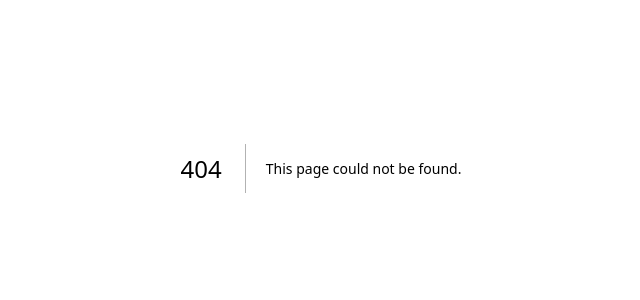
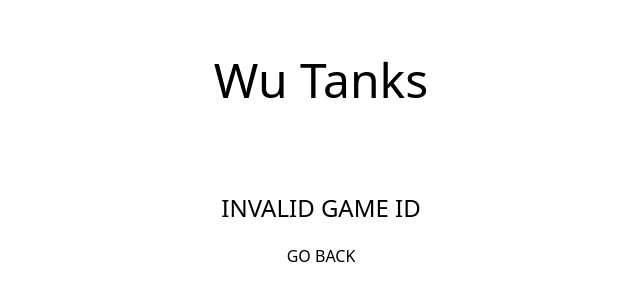
Before and after one commit to ioan-gwenter/wu-tanks, a Next.js app: page /1 in a window 1280 px wide. Before the commit this address had no page. Shown: the part 232-532 px from the top of the page, without its empty margins (319-959 px from the left). Built offline with nearby package versions, Linux system fonts and the light colour scheme.

Commit message:
Add GameId recognition

```diff
--- /dev/null
+++ b/app/[gameId]/helper.ts
@@ -0,0 +1,5 @@
+
+export function isValidGameId(gameId: string) {
+    const regex = /^[a-zA-Z0-9]{8}$/;
+    return regex.test(gameId);
+}
--- /dev/null
+++ b/app/[gameId]/page.tsx
@@ -0,0 +1,17 @@
+import { GameScene } from "@/components/game/GameScene";
+import { InvalidGame } from "@/components/game/InvalidGame";
+import { isValidGameId } from "./helper";
+
+
+export default async function GamePage({
+    params: { gameId },
+}: {
+    params: { gameId: string },
+}) {
+
+    if (!isValidGameId(gameId)) {
+        return < InvalidGame />;
+    }
+
+    return <GameScene gameId={gameId} />;
+}
--- a/app/global.css
+++ b/app/global.css
@@ -17,3 +17,35 @@
     overflow: hidden;
   }
 }
+
+@layer components {
+  .button-dark {
+    background-image: radial-gradient(circle 975px at 2.6% 48.3%,
+        rgba(0, 8, 120, 1) 0%,
+        rgba(95, 184, 224, 1) 99.7%);
+  }
+
+  .button-light {
+    background-image: linear-gradient(174.2deg,
+        rgba(255, 244, 228, 1) 7.1%,
+        rgba(240, 246, 238, 1) 67.4%);
+  }
+
+}
+
+@keyframes zoom {
+  0% {
+    transform: scale(1);
+  }
+
+  100% {
+    transform: scale(1.5);
+  }
+}
+
+
+@media (max-width: 600px) {
+  .fix-ios {
+    bottom: 120px !important;
+  }
+}
--- a/app/page.tsx
+++ b/app/page.tsx
@@ -26,8 +26,7 @@ export default function Page() {
         {/* jumbo */}
         <div className='flex w-full flex-col items-start justify-center p-12 text-center md:w-2/5 md:text-left'>
           <p className='w-full uppercase'>Wu Tanks</p>
-          <h1 className='my-4 text-5xl font-bold leading-tight'>Next 3D Starter</h1>
-          <p className='mb-8 text-2xl leading-normal'>A minimalist starter for React, React-three-fiber and Threejs.</p>
+          <h1 className='my-4 text-5xl font-bold leading-tight'>Wu tanks</h1>
         </div>
       </div>
     </>
--- /dev/null
+++ b/src/components/game/GameScene.tsx
@@ -0,0 +1,15 @@
+"use client";
+
+import Link from "next/link"
+
+export function GameScene({ gameId }: { gameId: string }) {
+
+
+    return (
+        <div className="flex flex-col gap-2 items-center justify-center h-screen w-screen">
+            <h1 className={`text-5xl text-black dark:text-white mb-20`}>Wu Tanks</h1>
+            <h2 className="text-2xl">Valid GameId: {gameId}</h2>
+            <Link href="/" className="text-1xl py-3"> GO BACK</Link>
+        </div>
+    );
+}
--- /dev/null
+++ b/src/components/game/InvalidGame.tsx
@@ -0,0 +1,11 @@
+import Link from "next/link"
+
+export function InvalidGame() {
+    return (
+        <div className="flex flex-col gap-2 items-center justify-center h-screen w-screen">
+            <h1 className={`text-5xl text-black dark:text-white mb-20`}>Wu Tanks</h1>
+            <h2 className="text-2xl">INVALID GAME ID</h2>
+            <Link href="/" className="text-1xl py-3"> GO BACK</Link>
+        </div>
+    )
+}
```
